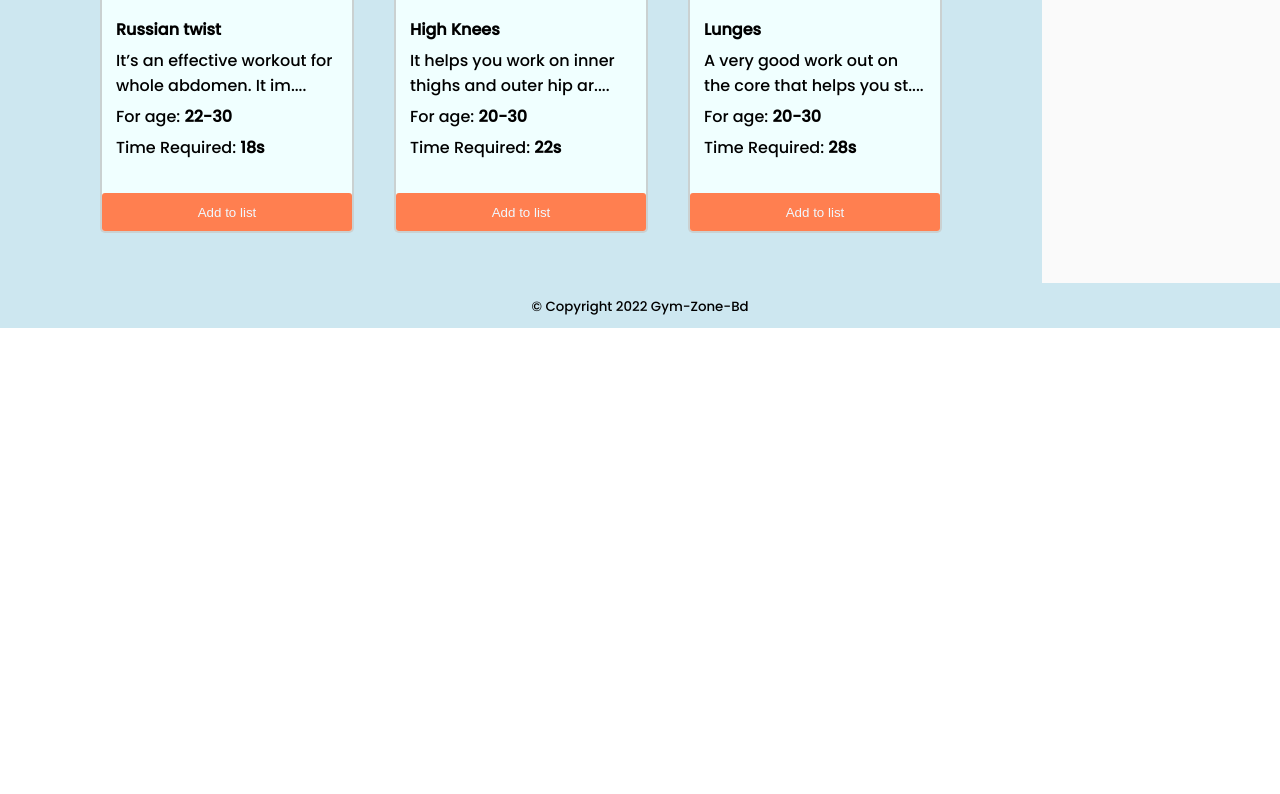
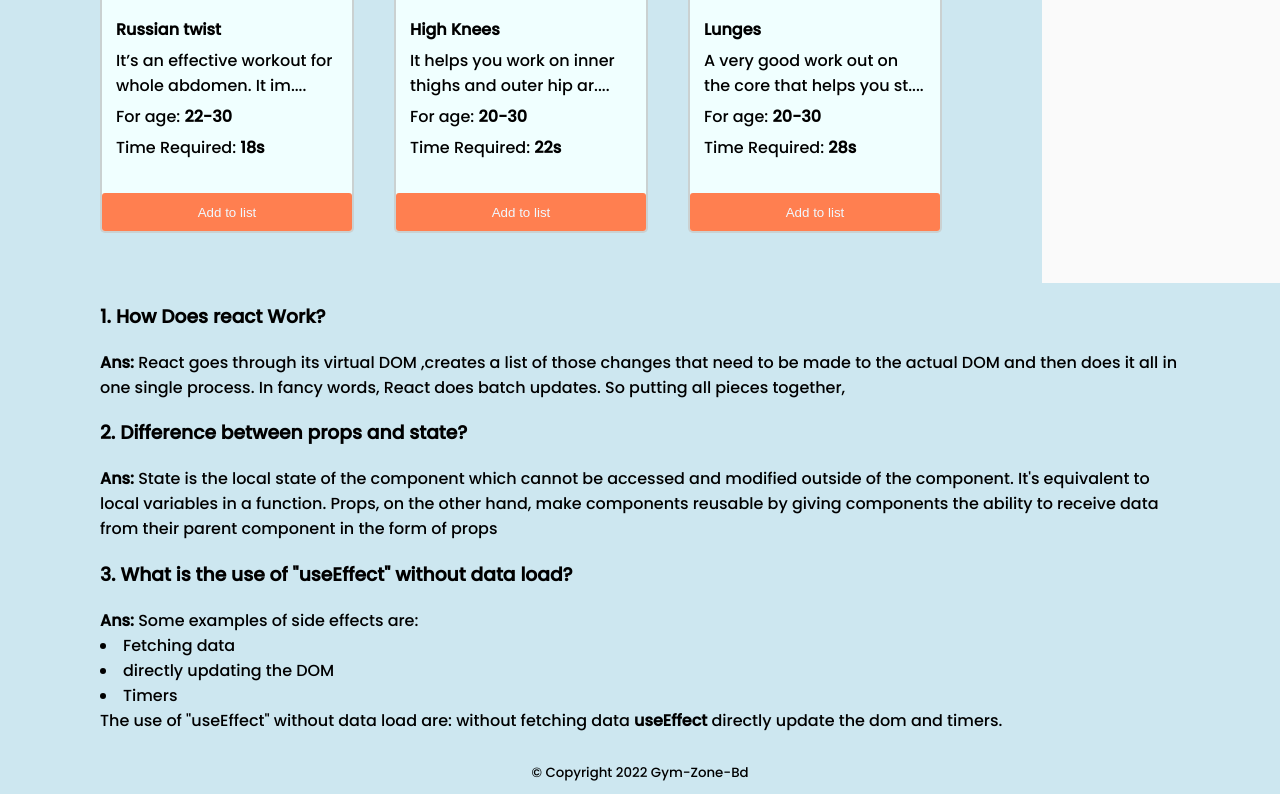
Before and after one commit to RakibHasanDev/react-assignmet-7, a React (Create React App) app: page / in a window 1280 px wide. Shown: the part 1236-2030 px from the top of the page. Before the commit the page ends 1564 px from the top, so only its background shows below. Built offline with nearby package versions, Linux system fonts and the light colour scheme; grey boxes are pictures that could not be loaded.

Commit message:
added question section

```diff
--- a/package.json
+++ b/package.json
@@ -10,6 +10,8 @@
     "react": "^18.2.0",
     "react-dom": "^18.2.0",
     "react-scripts": "5.0.1",
+    "react-toastify": "^9.0.8",
+    "sweetalert2": "^11.4.35",
     "web-vitals": "^2.1.4"
   },
   "scripts": {
--- a/public/index.html
+++ b/public/index.html
@@ -24,7 +24,7 @@
       work correctly both with client-side routing and a non-root public URL.
       Learn how to configure a non-root public URL by running `npm run build`.
     -->
-    <title>React App</title>
+    <title>GYM-ZONE-BD</title>
   </head>
   <body>
     <noscript>You need to enable JavaScript to run this app.</noscript>
--- a/src/App.js
+++ b/src/App.js
@@ -5,6 +5,7 @@ import AOS from "aos";
 import "aos/dist/aos.css";
 import { useEffect } from 'react';
 import Footer from './components/Footer/Footer';
+import Question from './components/Question/Question';
 
 
 function App() {
@@ -15,6 +16,7 @@ function App() {
   return (
     <div className='body'>
       <Home></Home>
+      <Question></Question>
       <Footer></Footer>
 
 
--- a/src/components/Exercise/Exercise.css
+++ b/src/components/Exercise/Exercise.css
@@ -6,6 +6,7 @@
     border-radius: 5px;
     background-color: #F0FFFF;
     position: relative;
+
 
 }
 .exercise img{
--- a/src/components/Home/Home.js
+++ b/src/components/Home/Home.js
@@ -68,6 +68,7 @@ const Home = () => {
 
                         ></Exercise>)
                     }
+
                 </div>
 
 
--- a/src/components/Person/Person.css
+++ b/src/components/Person/Person.css
@@ -43,4 +43,5 @@
     border-radius: 8px;
     height: 35px;
     margin-left: 20px;
+
 }
--- a/src/components/Person/Person.js
+++ b/src/components/Person/Person.js
@@ -1,9 +1,21 @@
 import React from 'react';
 import PersonInfo from '../PersonInfo/PersonInfo';
+import { ToastContainer, toast } from 'react-toastify';
+import 'react-toastify/dist/ReactToastify.css';
 import './Person.css'
 
 
-const Person = ({ seconds, breakTimeHandler, breakTime}) => {
+const Person = ({ seconds, breakTimeHandler, breakTime }) => {
+
+    const toastHandler = () => toast.success('You are successfully done!', {
+        position: "top-left",
+        autoClose: 5000,
+        hideProgressBar: false,
+        closeOnClick: true,
+        pauseOnHover: true,
+        draggable: true,
+        progress: undefined,
+    });
 
     return (
         <div className='person-section'>
@@ -17,7 +29,7 @@ const Person = ({ seconds, breakTimeHandler, breakTime}) => {
                     <button onClick={() => breakTimeHandler(40)} >40s</button>
                 </div>
             </div>
-            <div><h3>Exercise Details</h3></div>
+            <div className='exer-details'><h3>Exercise Details</h3></div>
             <div className='exercise-time'>
                 <h4>Exercise time</h4>
                 <p>{ seconds} seconds</p>
@@ -27,7 +39,8 @@ const Person = ({ seconds, breakTimeHandler, breakTime}) => {
                 <p>{breakTime} seconds</p>
 
             </div>
-            <button className='activity-button'>Activity Complete</button>
+            <button className='activity-button' onClick={toastHandler}>Activity Complete</button>
+            <ToastContainer></ToastContainer>
         </div>
     );
 };
--- /dev/null
+++ b/src/components/Question/Question.css
@@ -0,0 +1,3 @@
+.question-section{
+    margin: 0 100px;
+}
--- /dev/null
+++ b/src/components/Question/Question.js
@@ -0,0 +1,33 @@
+import React from 'react';
+import './Question.css'
+
+
+
+const Question = () => {
+
+    return (
+        <div className='question-section'>
+            <div>
+                <h3>1. How Does react Work?</h3>
+                <p> <b>Ans:</b> React goes through its virtual DOM ,creates a list of those changes that need to be made to the actual DOM and then does it all in one single process. In fancy words, React does batch updates. So putting all pieces together,</p>
+            </div>
+            <div>
+                <h3>2. Difference between props and state? </h3>
+                <p> <b>Ans:</b> State is the local state of the component which cannot be accessed and modified outside of the component. It's equivalent to local variables in a function. Props, on the other hand, make components reusable by giving components the ability to receive data from their parent component in the form of props
+                </p>
+            </div>
+
+            <div>
+                <h3>3. What is the use of "useEffect" without data load?</h3>
+                <p><b>Ans:</b> Some examples of side effects are:
+                    <li>Fetching data</li>
+                    <li>directly updating the DOM</li>
+                    <li>Timers</li>
+                    The use of "useEffect" without data load are:  without fetching data <b>useEffect</b> directly update the dom and timers.</p>
+
+            </div>
+        </div>
+    );
+};
+
+export default Question;
--- a/src/components/Utilities/fakedb.js
+++ b/src/components/Utilities/fakedb.js
@@ -4,7 +4,7 @@ const setToLocal = (seconds) => {
 }
 
 const getFromLocal = () => {
-    const seconds = localStorage.getItem('time');
+    const seconds = parseInt(localStorage.getItem('time'));
     return seconds;
 }
 
@@ -12,5 +12,3 @@ export {
     setToLocal,
     getFromLocal
 };
-
-getFromLocal();
```
Also changed, not shown: src/components/Utilities/accordiyan.js (added, +18 -0 lines), 1 other file (tests, documents, lock files or other folders).
